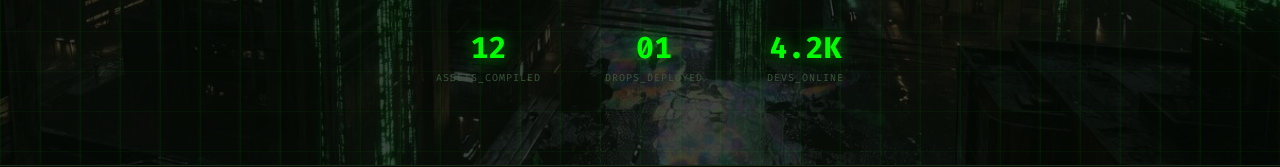
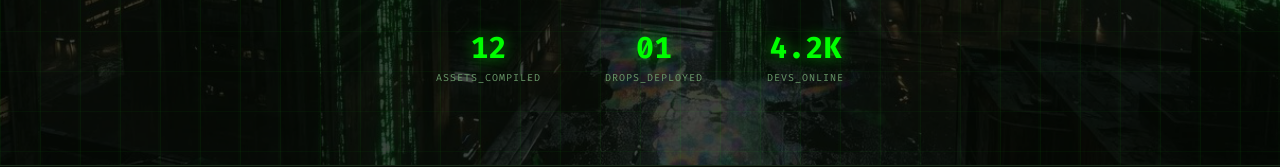
Before and after one commit to kero571-adel/myPrand, a React (Vite) app: page / in a window 1280 px wide. Shown: the part 609-776 px from the top of the page. Built offline with nearby package versions, Linux system fonts and the light colour scheme; no server answers.

Commit message:
enhance performance

```diff
--- a/index.html
+++ b/index.html
@@ -48,8 +48,8 @@
       name="twitter:image"
       content="https://dctoh.vercel.app/images/og-cover.png"
     />
-    <link rel="preconnect" href="https://myprand-a10b1.firebaseapp.com" />
-    <link rel="preconnect" href="https://apis.google.com" />
+    <link rel="preconnect" href="https://myprand-a10b1.firebaseapp.com" crossorigin>
+    <link rel="preconnect" href="https://apis.google.com" crossorigin>
     <meta
       name="google-site-verification"
       content="X9IzHqOQ4S-f7N9QRJGzWXIOZTXCg5-dgr9i_3JFjL0"
--- a/src/pages/HomePage.tsx
+++ b/src/pages/HomePage.tsx
@@ -210,7 +210,7 @@ export default function HomePage() {
                 >
                   {stat.value}
                 </div>
-                <div className="text-[#3a5a3a] text-[10px] tracking-widest mt-1">
+                <div className="text-[#6a9a6a] text-[10px] tracking-widest mt-1">
                   {stat.label}
                 </div>
               </div>
--- a/vite.config.ts
+++ b/vite.config.ts
@@ -15,6 +15,7 @@ export default defineConfig({
     },
   },
   build: {
+    cssCodeSplit: true,
     rollupOptions: {
       output: {
         manualChunks: {
```
Also changed, not shown: 26 other files (tests, documents, lock files or other folders).
